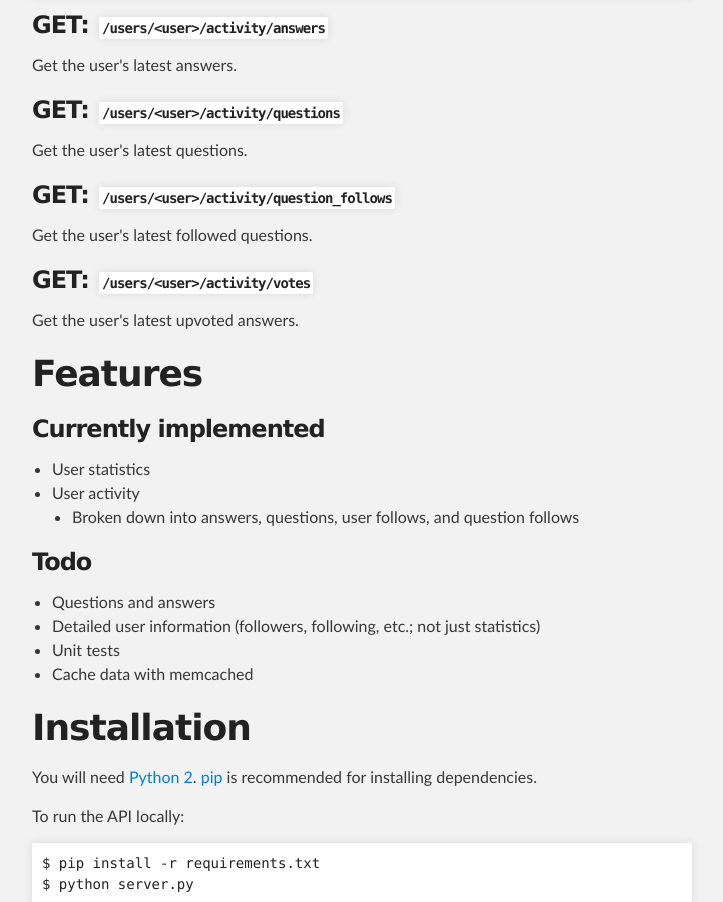
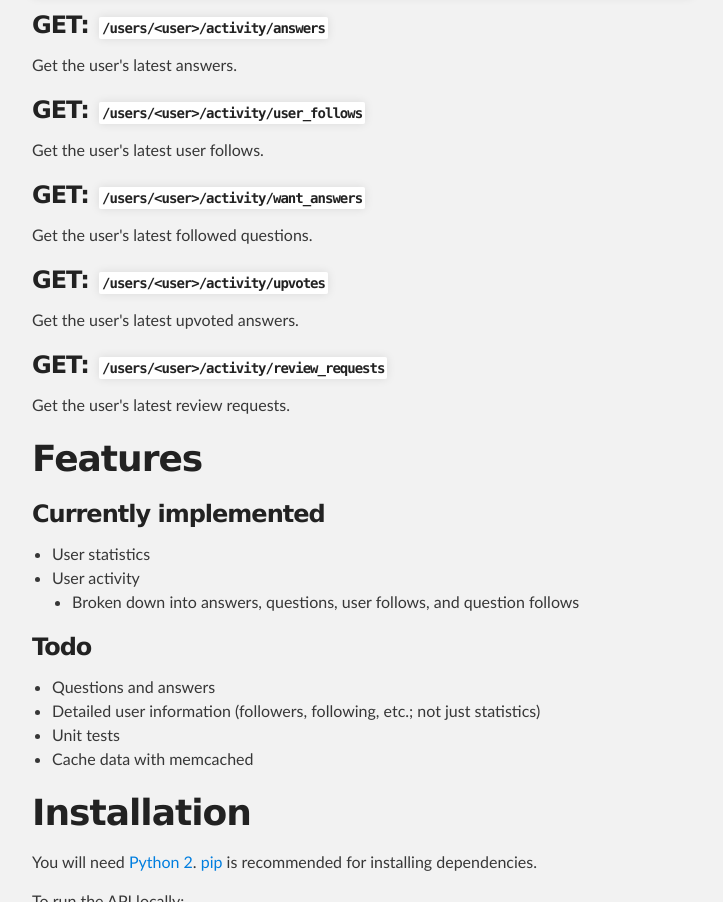
Before and after one commit to csu/quora-api, a plain HTML site: page index.html in a window 1280 px wide. Shown: the part 1731-2633 px from the top of the page, without its empty margins (288-1011 px from the left). Drawn offline with Linux system fonts and the light colour scheme.

```diff
--- a/index.html
+++ b/index.html
@@ -116,22 +116,28 @@
 <p>Get the user's latest answers.</p>
 
 <h3>
-<a id="get-usersuseractivityquestions" class="anchor" href="#get-usersuseractivityquestions" aria-hidden="true"><span class="octicon octicon-link"></span></a>GET: <code>/users/&lt;user&gt;/activity/questions</code>
+<a id="get-usersuseractivityuser_follows" class="anchor" href="#get-usersuseractivityuser_follows" aria-hidden="true"><span class="octicon octicon-link"></span></a>GET: <code>/users/&lt;user&gt;/activity/user_follows</code>
 </h3>
 
-<p>Get the user's latest questions.</p>
+<p>Get the user's latest user follows.</p>
 
 <h3>
-<a id="get-usersuseractivityquestion_follows" class="anchor" href="#get-usersuseractivityquestion_follows" aria-hidden="true"><span class="octicon octicon-link"></span></a>GET: <code>/users/&lt;user&gt;/activity/question_follows</code>
+<a id="get-usersuseractivitywant_answers" class="anchor" href="#get-usersuseractivitywant_answers" aria-hidden="true"><span class="octicon octicon-link"></span></a>GET: <code>/users/&lt;user&gt;/activity/want_answers</code>
 </h3>
 
 <p>Get the user's latest followed questions.</p>
 
 <h3>
-<a id="get-usersuseractivityvotes" class="anchor" href="#get-usersuseractivityvotes" aria-hidden="true"><span class="octicon octicon-link"></span></a>GET: <code>/users/&lt;user&gt;/activity/votes</code>
+<a id="get-usersuseractivityupvotes" class="anchor" href="#get-usersuseractivityupvotes" aria-hidden="true"><span class="octicon octicon-link"></span></a>GET: <code>/users/&lt;user&gt;/activity/upvotes</code>
 </h3>
 
 <p>Get the user's latest upvoted answers.</p>
+
+<h3>
+<a id="get-usersuseractivityreview_requests" class="anchor" href="#get-usersuseractivityreview_requests" aria-hidden="true"><span class="octicon octicon-link"></span></a>GET: <code>/users/&lt;user&gt;/activity/review_requests</code>
+</h3>
+
+<p>Get the user's latest review requests.</p>
 
 <h1>
 <a id="features" class="anchor" href="#features" aria-hidden="true"><span class="octicon octicon-link"></span></a>Features</h1>
```
Also changed, not shown: params.json (+1 -1 lines).
